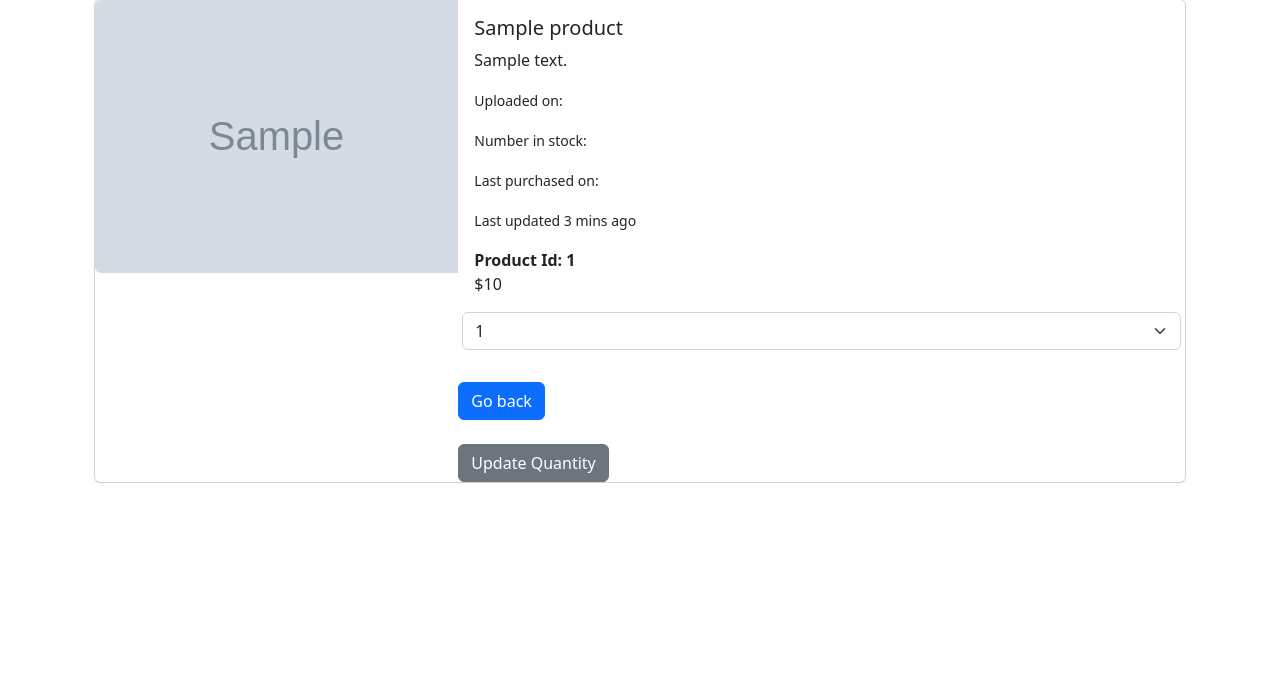
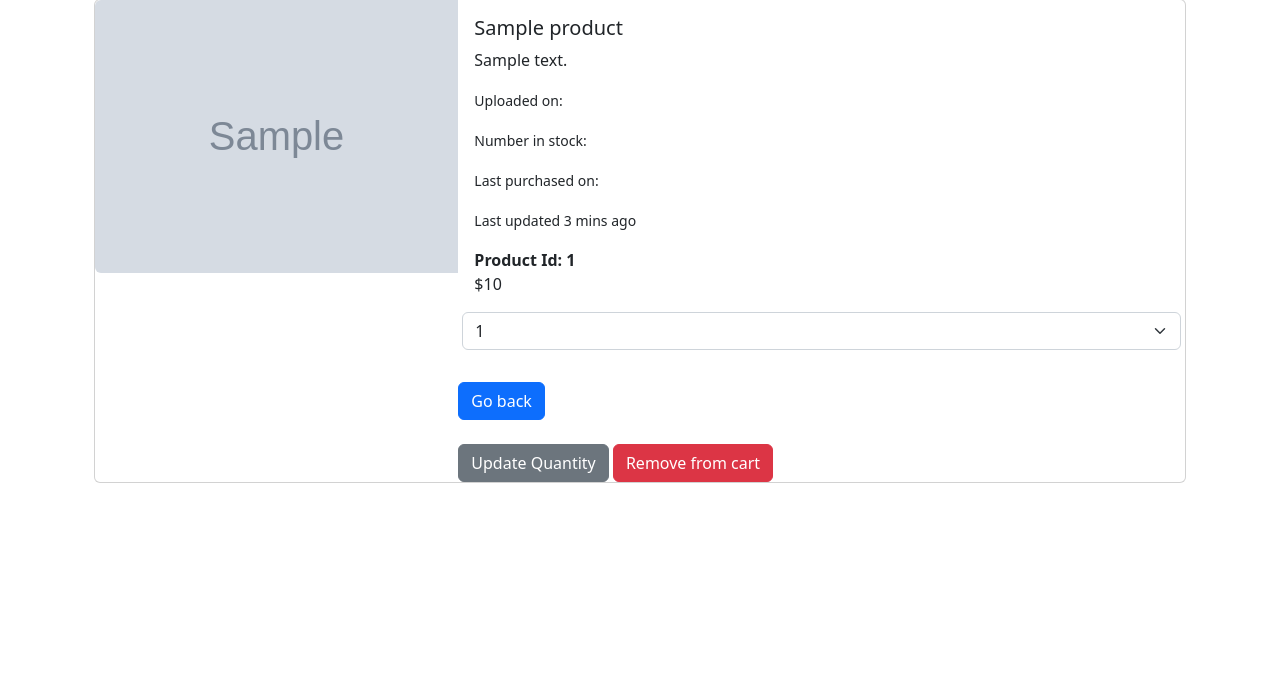
Before and after one commit to alexander-cho/cartify, a Django app: template cart/templates/cart/overview.html in a window 1280 px wide. Shown: the part 402-1083 px from the top of the page. Run offline with Django 5.2, Linux system fonts and the light colour scheme; data comes from the database, SQL or seed files in the repository; both versions use the stored data as it was after the commit; tables that the repository leaves empty hold one stand-in row (values such as "Sample post"); the template is opened without the code that fills it: values that come from a table or form of the project are taken from there, most other values are stand-ins (such as "Sample title", 1, 10 or a date in 2020); grey boxes marked "Sample" are stand-in pictures; some libraries are stand-ins or nearby versions.

Commit message:
feat: add functionality to remove item from cart

```diff
--- a/cart/cart.py
+++ b/cart/cart.py
@@ -59,6 +59,16 @@ class Cart():
         return updated_cart
 
 
+    def delete(self, product):
+        product_id = str(product)
+
+        # delete from cart
+        if product_id in self.cart:
+            del self.cart[product_id]
+        else:
+            pass
+
+        self.session.modified = True
 
 
     '''
--- a/cart/templates/cart/overview.html
+++ b/cart/templates/cart/overview.html
@@ -64,6 +64,7 @@
                 </div>
                 <a href="{% url 'home' %}" class="btn btn-primary">Go back</a> <br> <br>
                 <button type="button" data-index="{{ product.id }}" class="btn btn-secondary" id="cart-update">Update Quantity</button> <!-- data-index: since there be numerous update quantity buttons, assign product.id to each product-->
+                <button type="button" data-index="{{ product.id }}" class="btn btn-danger" id="cart-delete">Remove from cart</button>
               </div>
             </div>
         </div>
@@ -78,6 +79,7 @@
 <br><br><br><br><br><br><br><br><br><br><br><br>
 
 <script>
+    // UPDATE CART
     // check if button is pressed
     $(document).on('click', '#cart-update', function(e) {
         e.preventDefault();
@@ -100,6 +102,28 @@
             }
         });
     })
+
+
+    // REMOVE FROM CART
+    // check if button is pressed
+    $(document).on('click', '#cart-delete', function(e) {
+        e.preventDefault();
+        $.ajax({
+            type: 'POST', // POST method for ajax request
+            url: "{% url 'delete-from-cart' %}", // name as defined in urls.py, url to which the request is sent
+            data: {
+                product_id: productId, // pass from this product id defined above
+                csrfmiddlewaretoken: '{{ csrf_token }}',
+                action: 'post'
+            },
+            success: function(json){
+                console.log(json)
+            },
+            error: function(xhr, errmsg, err){
+
+            }
+        });
+    })
 </script>
 
 {% endblock %}
```
Also changed, not shown: cart/views.py (+9 -3 lines), db.sqlite3.
